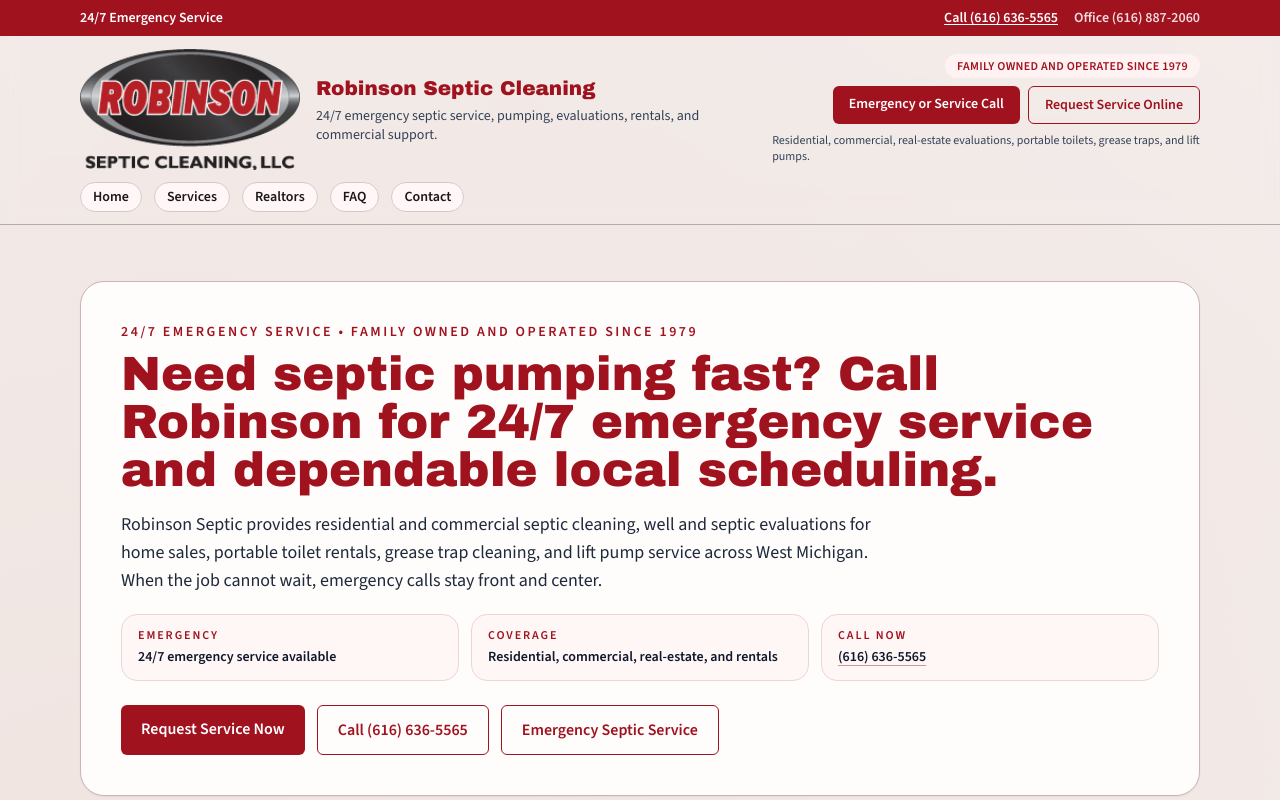
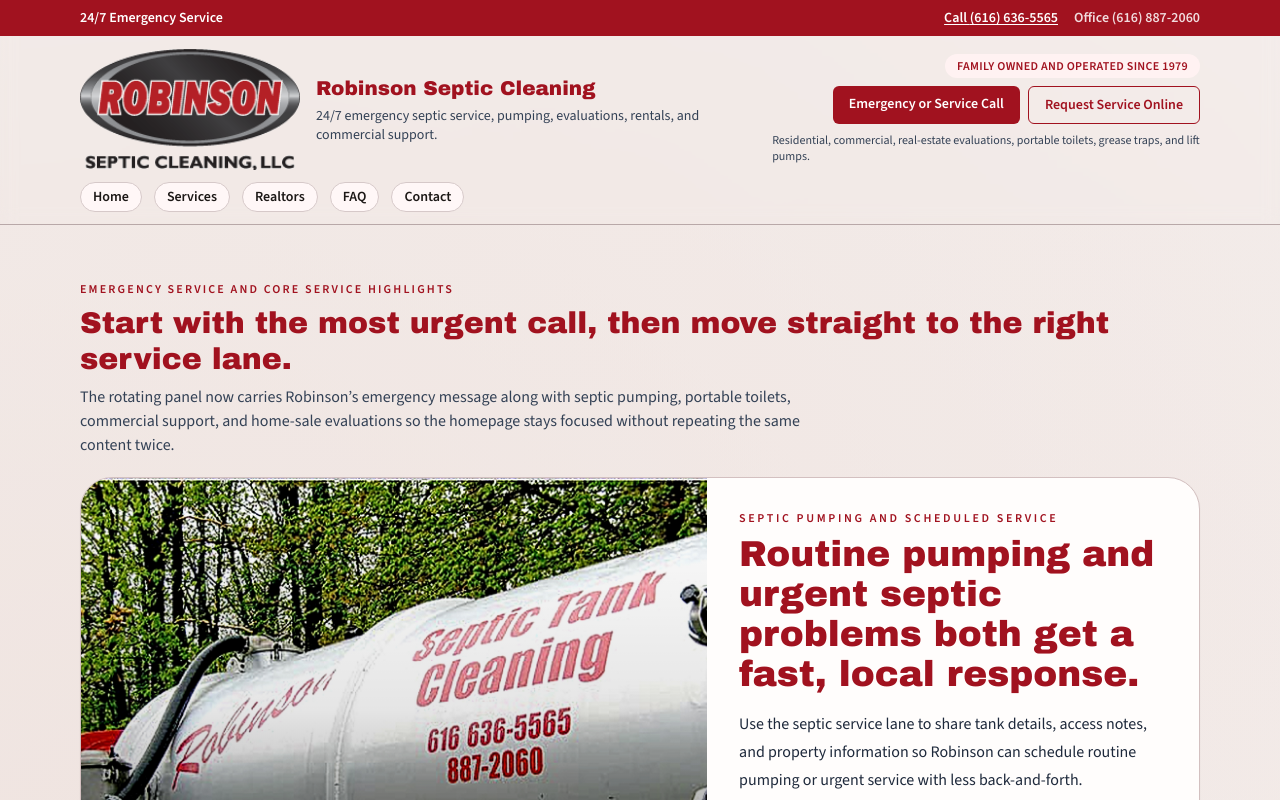
Before and after one commit to Mister-Nerdeus/Robinson, a Next.js app: page / in a window 1280 px wide. Shown: the top 800 px of the page. Built offline with nearby package versions, Linux system fonts and the light colour scheme; no server answers.

Commit message:
Update homepage copy and layout content

```diff
--- a/src/app/page.tsx
+++ b/src/app/page.tsx
@@ -1,7 +1,6 @@
 import type { Metadata } from "next";
 import Image from "next/image";
 import Link from "next/link";
-import { Hero } from "@/components/site/Hero";
 import { Section } from "@/components/site/Section";
 import { CtaBand } from "@/components/site/CtaBand";
 import { LaneGrid } from "@/components/home/LaneGrid";
@@ -24,13 +23,12 @@
   return (
     <>
       <JsonLd data={localBusinessSchema()} />
-      <Hero {...homeContent.hero} />
-      <Section className="pt-0">
+      <Section>
         <div className="mb-5 flex flex-col gap-3 sm:flex-row sm:items-end sm:justify-between">
           <div>
-            <p className="text-xs font-semibold uppercase tracking-[0.18em] text-[var(--brand)]">Rotating service highlights</p>
-            <h2 className="mt-2 font-display text-2xl text-[var(--brand)] sm:text-3xl">See the main jobs Robinson handles every week.</h2>
-            <p className="mt-2 max-w-3xl text-slate-700">The rotating panel keeps emergency septic work, portable toilets, commercial support, and home-sale evaluations visible so customers can move straight to the right request path.</p>
+            <p className="text-xs font-semibold uppercase tracking-[0.18em] text-[var(--brand)]">Emergency service and core service highlights</p>
+            <h2 className="mt-2 font-display text-2xl text-[var(--brand)] sm:text-3xl">Start with the most urgent call, then move straight to the right service lane.</h2>
+            <p className="mt-2 max-w-3xl text-slate-700">The rotating panel now carries Robinson’s emergency message along with septic pumping, portable toilets, commercial support, and home-sale evaluations so the homepage stays focused without repeating the same content twice.</p>
           </div>
         </div>
         <HomeSlideshow slides={homeContent.slideshow} />
--- a/src/content/home.ts
+++ b/src/content/home.ts
@@ -13,10 +13,20 @@
     {
       src: "/images/enhanced/truck_full_ai_enhanced.jpg",
       alt: "Robinson Septic service truck parked and ready for emergency or scheduled septic service",
-      eyebrow: "24/7 emergency septic pumping",
-      title: "When sewage backs up or the tank is overdue, Robinson is ready to take the call.",
+      eyebrow: "24/7 emergency service • family owned since 1979",
+      title: "Need septic pumping fast? Call Robinson for 24/7 emergency service and dependable local scheduling.",
       description:
-        "Routine pumping and urgent septic problems both need a fast response. Use the septic service lane to send property details, tank notes, and access instructions so scheduling can move faster.",
+        "Robinson Septic provides residential and commercial septic cleaning, well and septic evaluations for home sales, portable toilet rentals, grease trap cleaning, and lift pump service across West Michigan. When the job cannot wait, emergency calls stay front and center.",
+      href: "/contact",
+      hrefLabel: "Request Service Now",
+    },
+    {
+      src: "/images/enhanced/truck_closeup_ai_enhanced.jpg",
+      alt: "Close-up of Robinson Septic truck branding and equipment",
+      eyebrow: "Septic pumping and scheduled service",
+      title: "Routine pumping and urgent septic problems both get a fast, local response.",
+      description:
+        "Use the septic service lane to share tank details, access notes, and property information so Robinson can schedule routine pumping or urgent service with less back-and-forth.",
       href: "/services/septic-cleaning",
       hrefLabel: "Request Septic Service",
     },
```
